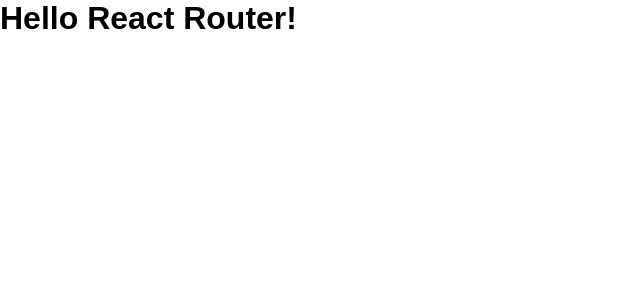
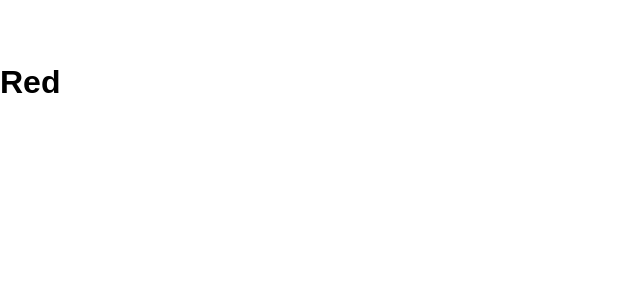
Before and after one commit to harrisgood/reactRoutesBlock28Workshop, a React (Vite) app: page /red in a window 1280 px wide. Shown: the top 300 px of the page, without its empty margins (0-640 px from the left). Built offline with nearby package versions, Linux system fonts and the light colour scheme.

Commit message:
second workshop tab. added routes, added deployment to readme

```diff
--- a/package.json
+++ b/package.json
@@ -11,7 +11,8 @@
   },
   "dependencies": {
     "react": "^18.2.0",
-    "react-dom": "^18.2.0"
+    "react-dom": "^18.2.0",
+    "react-router-dom": "^6.22.3"
   },
   "devDependencies": {
     "@types/react": "^18.2.66",
--- a/src/App.jsx
+++ b/src/App.jsx
@@ -1,12 +1,17 @@
 import './App.css'
+import { Routes, Route } from "react-router-dom"
 
 function App() {
 
   return (
     <div id="container">
-      <h1>Hello React Router!</h1>
       <div id="navbar">{/* navigation here */}</div>
-      <div id="main-section">{/* routes here */}</div>
+      <div id="main-section">
+        <Routes>
+          <Route path='/blue' element={<h1>Blue</h1>} />
+          <Route path='/red' element={<h1>Red</h1>} />
+        </Routes>
+      </div>
     </div>
   )
 }
--- a/src/main.jsx
+++ b/src/main.jsx
@@ -1,7 +1,10 @@
 import ReactDOM from 'react-dom/client'
 import App from './App.jsx'
 import './index.css'
+import { BrowserRouter } from 'react-router-dom'
 
 ReactDOM.createRoot(document.getElementById('root')).render(
+  <BrowserRouter>
     <App />
+  </BrowserRouter>
 )
```
Also changed, not shown: 2 other files (tests, documents, lock files or other folders).
